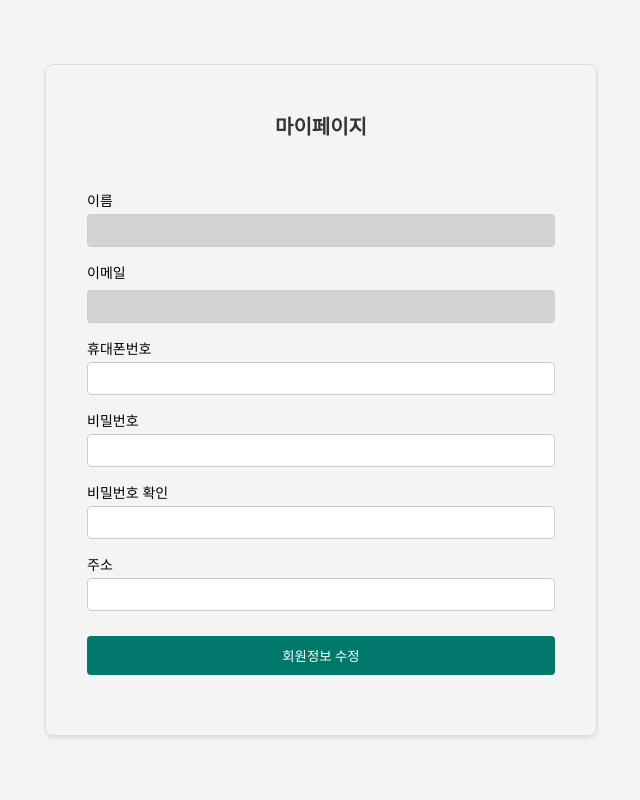
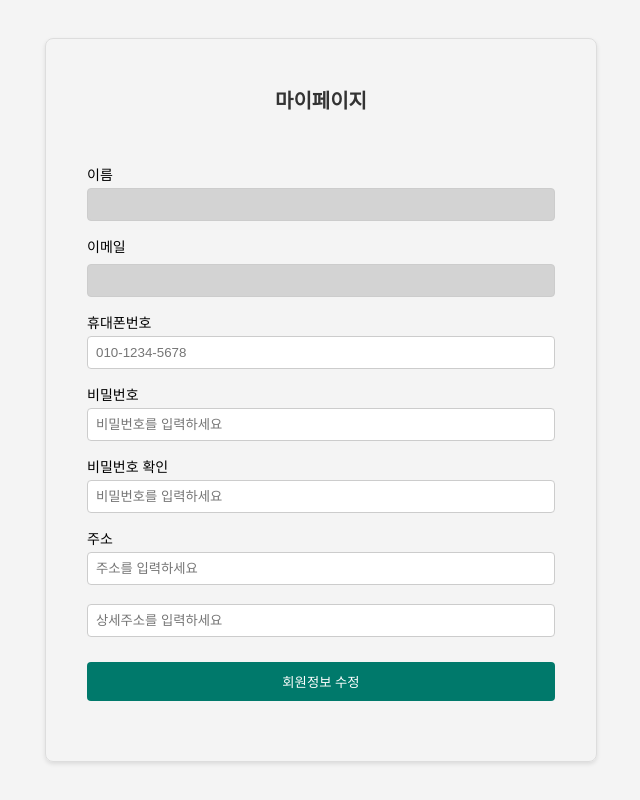
Before and after one commit to hyunjung2e/diaconn-mall-clone-front, a React (Create React App) app: page /mypage in a window 1280 px wide. Shown: the whole page, without its empty margins (319-959 px from the left). Built offline with nearby package versions, Linux system fonts and the light colour scheme; no server answers.

Commit message:
수정: :zap: 마이페이지 수정 로직 추가

```diff
--- a/src/components/Mypage.tsx
+++ b/src/components/Mypage.tsx
@@ -1,17 +1,19 @@
 import React, { useState, useEffect } from 'react';
 import '../css/login.css';
-import { getLoggedInUser } from '../api/Api.ts';
+import { getLoggedInUser, updateUser } from '../api/Api.ts';
 import { LoginUser } from '../types/Types.ts';
 
 export default function Mypage() {
+  const [user, setUser] = useState<LoginUser | null>(null);
+  const [errors, setErrors] = useState<{ [key: string]: string }>({});
   const [formData, setFormData] = useState({
-    phone: '',
+    email: '',
+    phone: user?.phone || '',
     password: '',
     password2: '',
-    address: '',
+    address: user?.address || '',
+    addressDetail: user?.addressDetail || '',
   });
-  const [errors, setErrors] = useState<{ [key: string]: string }>({});
-  const [user, setUser] = useState<LoginUser | null>(null);
 
   // 로그인한 유저 정보 가져오기
   useEffect(() => {
@@ -21,6 +23,20 @@ export default function Mypage() {
       })
       .catch(() => setUser(null));
   }, []);
+
+  // user가 변경되었을 때 formData 초기화
+  useEffect(() => {
+    if (user) {
+      setFormData({
+        email: user.email,
+        phone: user.phone || '',
+        password: '',
+        password2: '',
+        address: user.address || '',
+        addressDetail: user.addressDetail || '',
+      });
+    }
+  }, [user]);
 
   // 입력값 변경 핸들러
   const handleChange = (e: React.ChangeEvent<HTMLInputElement>) => {
@@ -32,16 +48,35 @@ export default function Mypage() {
     const newErrors: { [key: string]: string } = {};
     if (!formData.phone) newErrors.phone = '휴대폰 번호를 입력하세요';
     if (!formData.password) newErrors.password = '비밀번호를 입력하세요';
-    if (!formData.password2) newErrors.password2 = '비밀번호가 일치하지 않습니다';
+    if (!formData.password2) newErrors.password2 = '비밀번호 확인을 입력하세요';
+    if (formData.password !== formData.password2)
+      newErrors.password2 = '비밀번호가 일치하지 않습니다.';
+
     setErrors(newErrors);
     return Object.keys(newErrors).length === 0;
   };
 
-  // 폼 제출 핸들러
-  const handleSubmit = (e: React.FormEvent) => {
+  // 회원정보 수정 폼 제출 핸들러
+  const handleSubmit = async (e: React.FormEvent) => {
     e.preventDefault();
     if (validate()) {
-      console.log('회원정보 수정 데이터:', formData);
+      try {
+        const updateData = {
+          email: user!.email,
+          phone: formData.phone,
+          password: formData.password,
+          address: formData.address,
+          addressDetail: formData.addressDetail,
+        };
+        await updateUser(updateData);
+
+        // 수정 후 최신 유저 정보 다시 불러오기
+        const updatedUser = await getLoggedInUser();
+        setUser(updatedUser);
+        alert('회원정보가 성공적으로 수정되었습니다!');
+      } catch (error) {
+        alert('회원정보 수정중 오류가 발생했습니다.');
+      }
     }
   };
 
@@ -61,6 +96,7 @@ export default function Mypage() {
               value={user?.name || ''}
               readOnly
               onChange={handleChange}
+              autoComplete="tel"
             />
             {errors.name && <p>{errors.name}</p>}
           </div>
@@ -81,11 +117,13 @@ export default function Mypage() {
           <div className="mypage-row">
             <label className="mypage-label">휴대폰번호</label>
             <input
+              placeholder="010-1234-5678"
+              value={formData.phone}
               className="mypage-input"
-              type="phone"
+              type="tel"
               name="phone"
-              value={formData.phone}
               onChange={handleChange}
+              autoComplete="tel"
             />
             {errors.phone && <p className="mypage-errors">{errors.phone}</p>}
           </div>
@@ -94,11 +132,13 @@ export default function Mypage() {
           <div className="mypage-row">
             <label className="mypage-label">비밀번호</label>
             <input
+              placeholder="비밀번호를 입력하세요"
               className="mypage-input"
               type="password"
               name="password"
               value={formData.password}
               onChange={handleChange}
+              autoComplete="current-password"
             />
             {errors.password && <p className="mypage-errors">{errors.password}</p>}
           </div>
@@ -107,26 +147,42 @@ export default function Mypage() {
           <div className="mypage-row">
             <label className="mypage-label">비밀번호 확인</label>
             <input
+              placeholder="비밀번호를 입력하세요"
               className="mypage-input"
               type="password"
               name="password2"
               value={formData.password2}
               onChange={handleChange}
+              autoComplete="new-password"
             />
-            {errors.password && <p className="mypage-errors">{errors.password}</p>}
+            {errors.password2 && <p className="mypage-errors">{errors.password2}</p>}
           </div>
 
           {/* 주소(선택) */}
           <div className="mypage-row">
             <label className="mypage-label">주소</label>
             <input
+              placeholder="주소를 입력하세요"
               className="mypage-input"
-              type="address"
+              type="text"
               name="address"
               value={formData.address}
               onChange={handleChange}
             />
             {errors.address && <p className="mypage-errors">{errors.address}</p>}
+          </div>
+
+          {/* 주소상세(선택) */}
+          <div className="mypage-row">
+            <input
+              placeholder="상세주소를 입력하세요"
+              className="mypage-input"
+              type="text"
+              name="addressDetail"
+              value={formData.addressDetail}
+              onChange={handleChange}
+            />
+            {errors.address2 && <p className="mypage-errors">{errors.address2}</p>}
           </div>
 
           {/* 수정 버튼 */}
```
